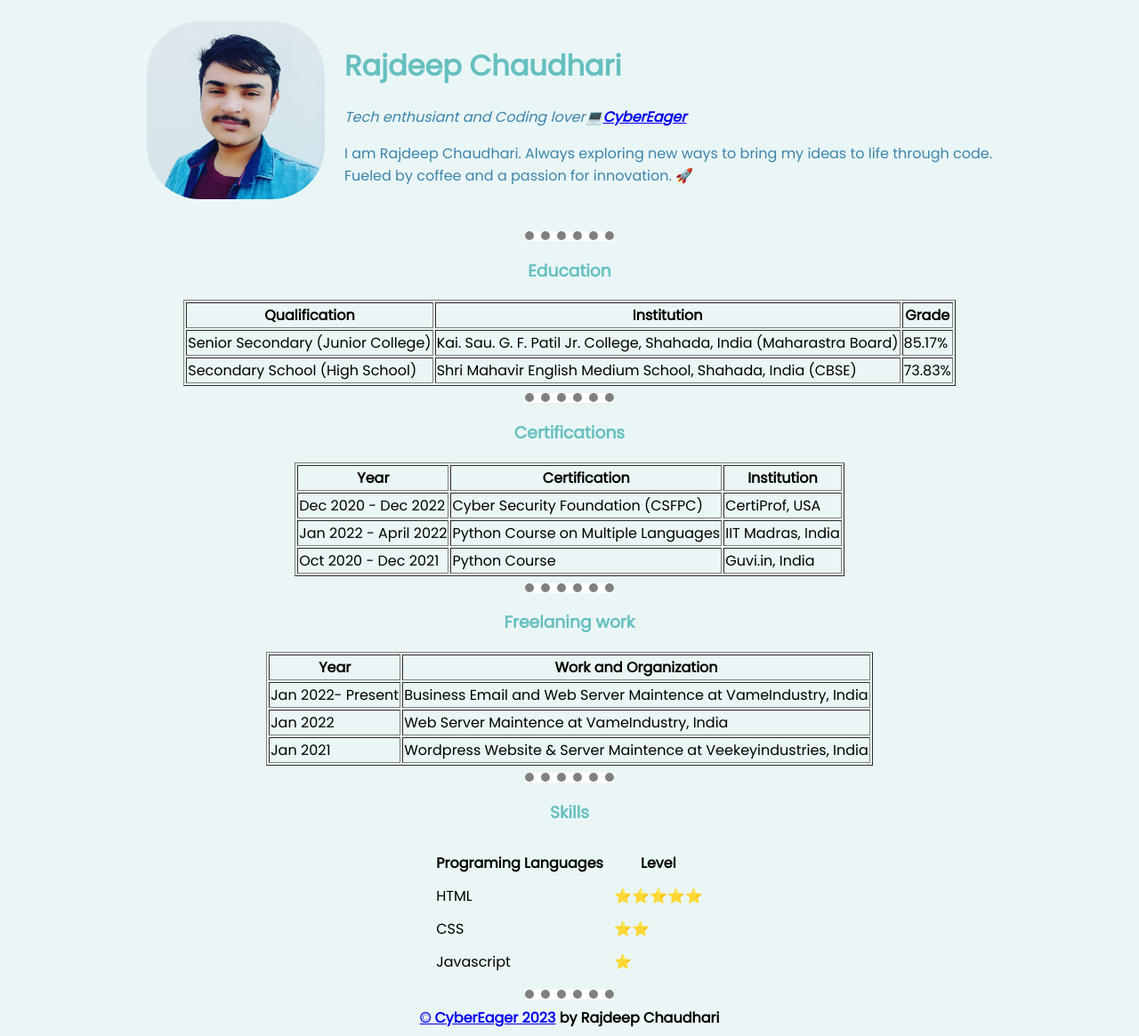
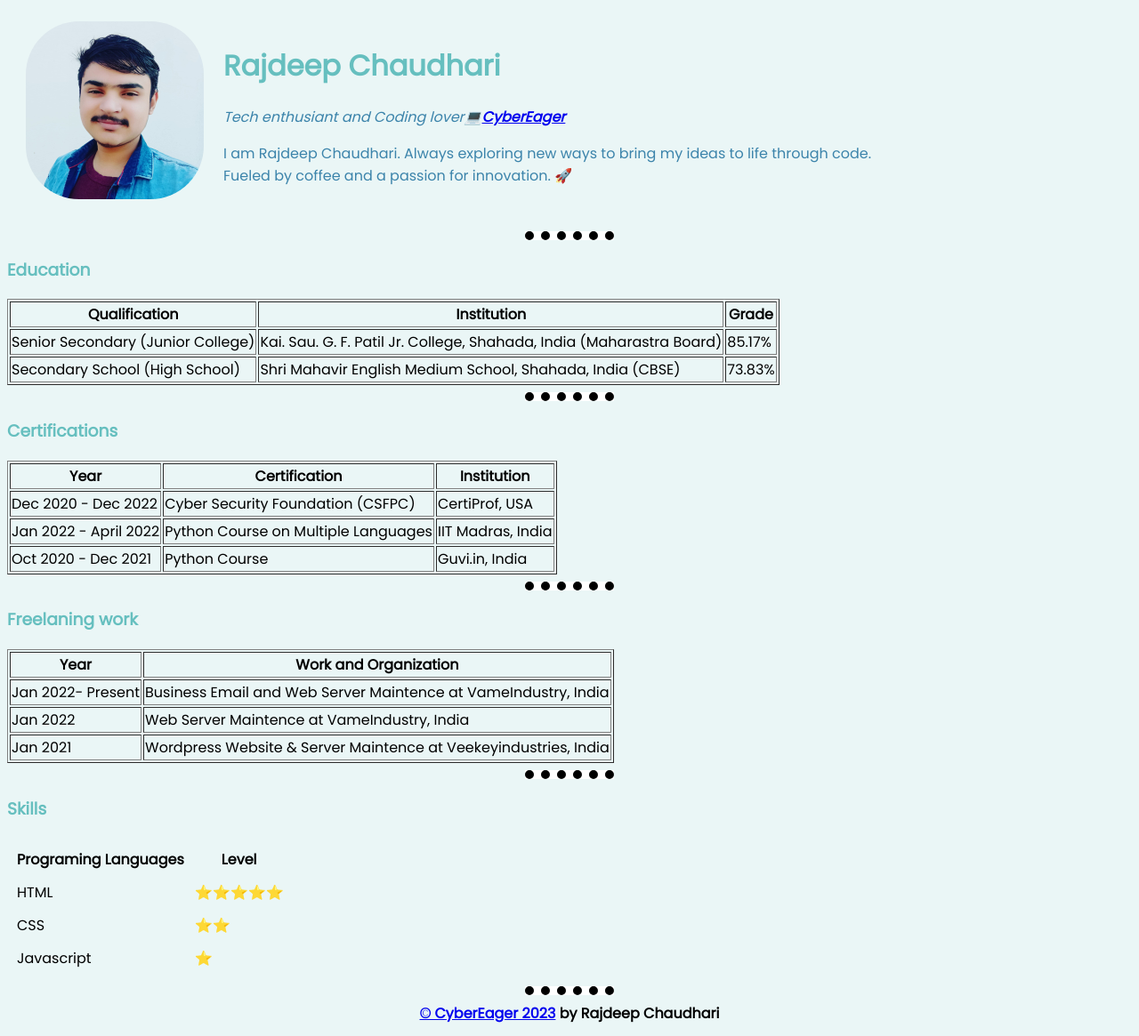
Before and after one commit to cybereager/cv, a plain HTML site: page index.html in a window 1280 px wide. Shown: the part 128-1293 px from the top of the page at 89% size. Drawn offline with Linux system fonts and the light colour scheme.

Commit message:
Update index.html

```diff
--- a/index.html
+++ b/index.html
@@ -6,7 +6,6 @@
     <link rel="stylesheet" type="text/css" href="https://fonts.googleapis.com/css?family=Poppins" />
 </head>
 <body>
-    <center>
     <table cellspacing="10">
         <tr>
             <td><a href="index.html"><h2>Home</h2></a></td>
@@ -24,7 +23,7 @@
             </td>
         </tr>
     </table>
-    <hr size="3" noshade>
+    <hr>
     <!-- Education Details-->
     <h3>Education</h3>
     <table border="1">
@@ -47,7 +46,7 @@
         </tbody>
     </table>
     <!-- Education Details-->
-    <hr size="3" noshade>
+    <hr>
     <h3>Certifications</h3>
     <table border="1">
         <thead>
@@ -75,7 +74,7 @@
     </table>
 
 
-    <hr size="3" noshade>
+    <hr>
     <h3>Freelaning work</h3>
     <table border="1">
         <thead>
@@ -95,7 +94,7 @@
             <td>Wordpress Website & Server Maintence at Veekeyindustries, India</td>
         </tr>
     </table>
-    <hr size="3" noshade>
+    <hr>
     <h3>Skills</h3>
     <table cellspacing="10">
         <thead>
@@ -117,8 +116,7 @@
             </tr>
         </tbody>
     </table>
-    <hr size="3" noshade>
-    </center>
+    <hr>
     <center><strong><a href="index.html">© CyberEager 2023</a> by Rajdeep Chaudhari </strong></center>
 </body>
 </html>
```
